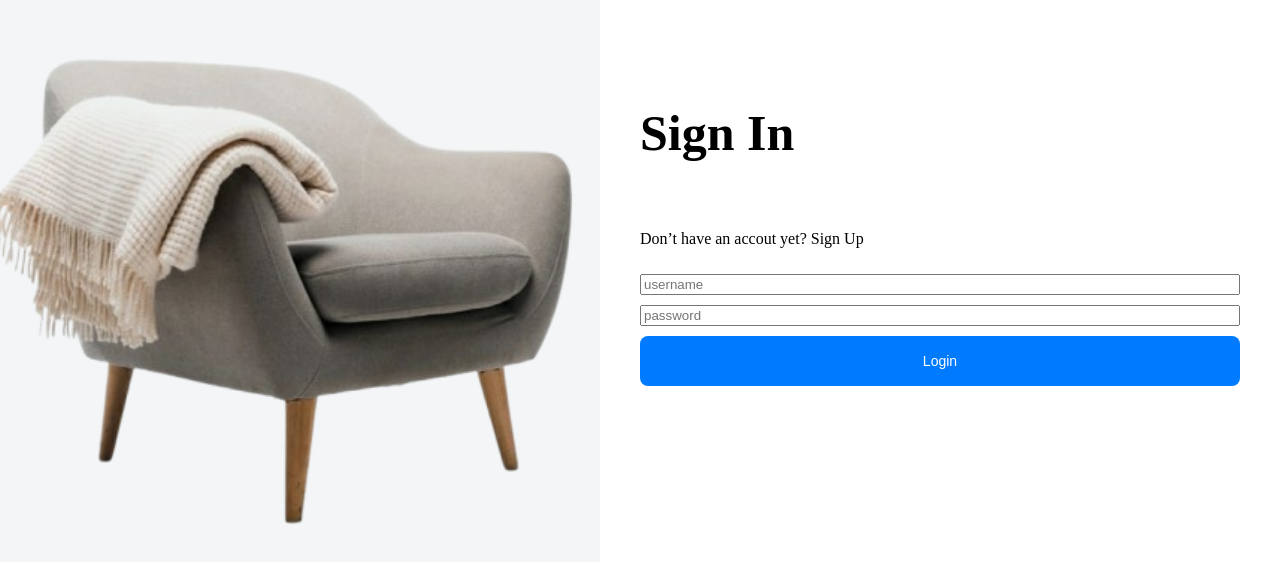
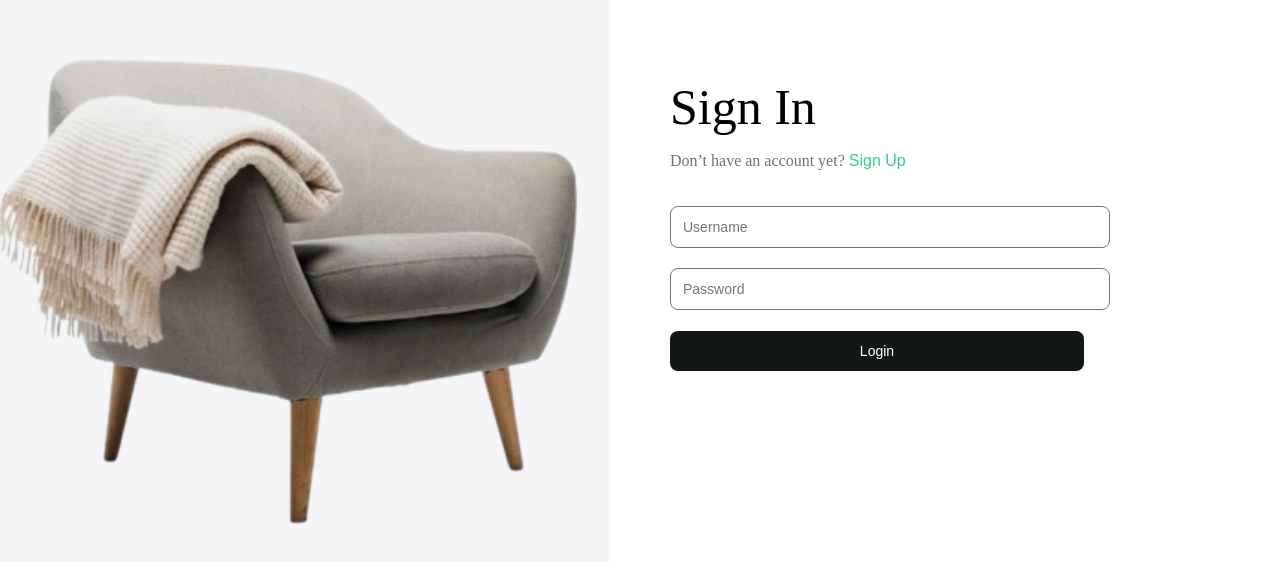
Before and after one commit to YoniBcha/angular-e-commerce, an Angular app: page /login in a window 1280 px wide. Shown: the part 176-738 px from the top of the page. Built offline with nearby package versions, Linux system fonts and the light colour scheme.

Commit message:
input shared components is added

```diff
--- a/src/app/app.html
+++ b/src/app/app.html
@@ -1,6 +1,6 @@
-<!-- <nav>
+<nav>
   <a routerLink="/">Home</a> | <a routerLink="/login">Login</a> |
   <a routerLink="/profile">Profile</a>
 </nav>
-<hr /> -->
+<!-- <hr /> -->
 <router-outlet></router-outlet>
--- a/src/app/pages/login/login.html
+++ b/src/app/pages/login/login.html
@@ -3,10 +3,16 @@
     <img src="Paste_image-removebg-preview.png" alt="Logo" />
   </div>
   <div class="login-rightside">
-    <h2>Sign In</h2>
-    <p>Don’t have an accout yet? <span href="/login">Sign Up</span></p>
-    <input [(ngModel)]="username" placeholder="username" />
-    <input [(ngModel)]="password" type="password" placeholder="password" />
-    <app-button label="Login" (click)="login()"></app-button>
+    <div class="">
+      <div>Sign In</div>
+      <p>Don’t have an account yet? <a routerLink="/signup">Sign Up</a></p>
+      <div class="">
+        <app-input type="text" placeholder="Username" [(value)]="username"></app-input>
+        <app-input type="password" placeholder="Password" [(value)]="password"></app-input>
+      </div>
+      <!-- <input [(ngModel)]="username" placeholder="username" />
+      <input [(ngModel)]="password" type="password" placeholder="password" /> -->
+      <app-button label="Login" (click)="login()"></app-button>
+    </div>
   </div>
 </div>
--- a/src/app/pages/login/login.scss
+++ b/src/app/pages/login/login.scss
@@ -1,3 +1,5 @@
+@import '../../../styles.scss';
+
 .login-container {
   display: flex;
   position: fixed;
@@ -5,15 +7,6 @@
   left: 0;
   width: 100%;
   height: 100vh;
-}
-
-.login-container .login-leftside img {
-  max-width: 180%;
-  height: 100%;
-}
-
-.login-container .login-rightside h2 {
-  font-size: 50px;
 }
 
 .login-leftside {
@@ -24,11 +17,33 @@
   align-items: center;
 }
 
+.login-container .login-leftside img {
+  max-width: 180%;
+  height: 100%;
+}
+
 .login-rightside {
   flex: 1;
+  padding-left: 60px;
   display: flex;
   flex-direction: column;
   justify-content: center;
-  padding: 40px;
-  gap: 10px;
+  align-items: start;
 }
+
+.login-rightside p a {
+  font-family: 'Poppins', sans-serif;
+  font-size: 16px;
+  font-weight: 500;
+  cursor: pointer;
+  color: $highlight-color;
+}
+
+.login-container .login-rightside div {
+  font-size: 50px;
+}
+
+.login-container .login-rightside p {
+  color: $text-color;
+  font-size: 16px;
+}
--- a/src/app/pages/login/login.ts
+++ b/src/app/pages/login/login.ts
@@ -3,11 +3,12 @@ import { FormsModule } from '@angular/forms';
 import { Router } from '@angular/router';
 import { AuthService } from '../../core/services/auth';
 import { Button } from '../../shared/button/button';
+import { InputComponent } from '../../shared/input/input';
 
 @Component({
   selector: 'app-login',
   standalone: true,
-  imports: [FormsModule, Button],
+  imports: [FormsModule, Button, InputComponent],
   templateUrl: './login.html',
   styleUrls: ['./login.scss'],
 })
--- a/src/app/shared/button/button.scss
+++ b/src/app/shared/button/button.scss
@@ -1,19 +1,21 @@
+@import '../../../styles.scss';
+
 button {
   border: none;
   border-radius: 8px;
   font-size: 14px;
   cursor: pointer;
   transition: 0.3s ease;
-  height: 50px;
+  height: 40px;
   width: 100%;
 }
 
 .primary {
-  background-color: #007bff;
+  background-color: #141718;
   color: white;
 
   &:hover {
-    background-color: #0056b3;
+    background-color: #3f4142;
   }
 }
 
--- /dev/null
+++ b/src/app/shared/input/input.html
@@ -0,0 +1,7 @@
+<input
+  [type]="type"
+  [placeholder]="placeholder"
+  [value]="value"
+  (input)="onInput($event)"
+  [disabled]="disabled"
+/>
--- /dev/null
+++ b/src/app/shared/input/input.scss
@@ -0,0 +1,21 @@
+@import '../../../styles.scss';
+
+input {
+  width: 100%;
+  padding: 12px;
+  border: 1px solid $secondary-color;
+  border-radius: 8px;
+  font-size: 14px;
+  outline: none;
+  transition: 0.3s;
+
+  &:focus {
+    border-color: $primary-color;
+    box-shadow: 0 0 0 2px rgba($primary-color, 0.2);
+  }
+
+  &:disabled {
+    background-color: #f5f5f5;
+    cursor: not-allowed;
+  }
+}
--- /dev/null
+++ b/src/app/shared/input/input.ts
@@ -0,0 +1,25 @@
+import { Component, Input, Output, EventEmitter } from '@angular/core';
+import { CommonModule } from '@angular/common';
+import { FormsModule } from '@angular/forms';
+
+@Component({
+  selector: 'app-input',
+  standalone: true,
+  imports: [CommonModule, FormsModule],
+  templateUrl: './input.html',
+  styleUrls: ['./input.scss'],
+})
+export class InputComponent {
+  @Input() type: string = 'text'; // text, password, email...
+  @Input() placeholder: string = '';
+  @Input() value: string = '';
+  @Input() disabled: boolean = false;
+
+  @Output() valueChange = new EventEmitter<string>();
+
+  onInput(event: Event) {
+    const target = event.target as HTMLInputElement;
+    this.value = target.value;
+    this.valueChange.emit(this.value);
+  }
+}
--- a/src/styles.scss
+++ b/src/styles.scss
@@ -1 +1,7 @@
 /* You can add global styles to this file, and also import other style files */
+$primary-color: #ff9900;
+$secondary-color: #6c757d;
+
+$highlight-color: #38cb89;
+
+$text-color: #6c7275;
```
Also changed, not shown: 1 other file (tests, documents, lock files or other folders).
